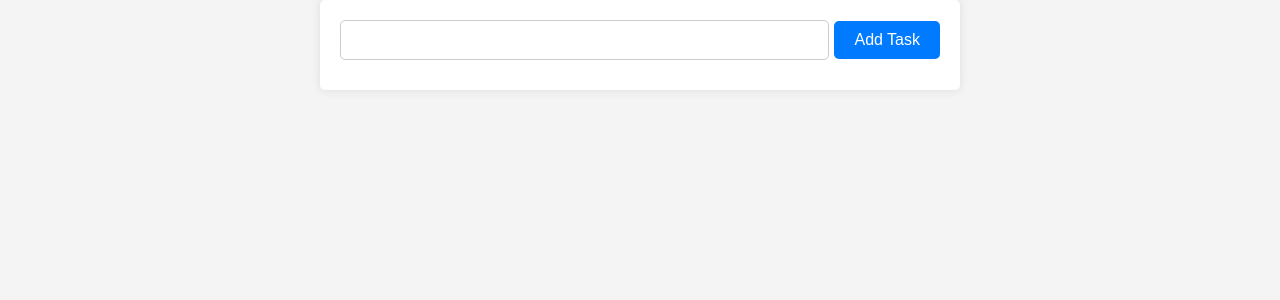
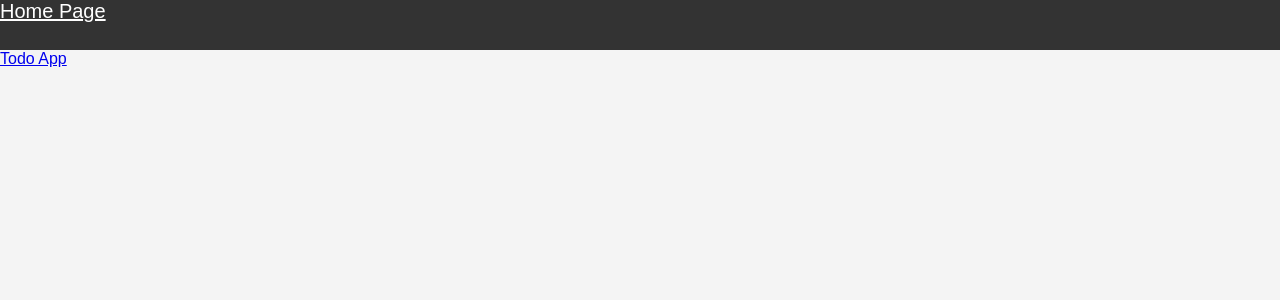
Before and after one commit to AbishekRepo/todo-vite, a React (Vite) app: page / in a window 1280 px wide. Shown: the top 300 px of the page. Built offline with nearby package versions, Linux system fonts and the light colour scheme.

Commit message:
feat: Impl of router

```diff
--- a/package.json
+++ b/package.json
@@ -13,6 +13,7 @@
     "react": "^18.2.0",
     "react-dom": "^18.2.0",
     "react-icons": "^4.11.0",
+    "react-router-dom": "^6.17.0",
     "uuid": "^9.0.1"
   },
   "devDependencies": {
--- a/src/App.jsx
+++ b/src/App.jsx
@@ -1,28 +1,10 @@
-import Form from "./components/Form";
-import List from "./components/List";
-import { useAppContext, AppProvider } from "./context/AppContext";
-
-function App() {
-  const { form, setForm, list, handleSumbit, close } = useAppContext();
-  return (
-    <div>
-      <div className="container">
-        <Form setForm={setForm} form={form} handleSumbit={handleSumbit} />
-      </div>
-      <div className="list-elements">
-        {list.map((item, index) => {
-          return <List key={index} list={item} close={close} />;
-        })}
-      </div>
-    </div>
-  );
-}
+import Router from "./Router";
 
 function MainApp() {
   return (
-    <AppProvider>
-      <App />
-    </AppProvider>
+    <>
+      <Router />
+    </>
   );
 }
 
--- /dev/null
+++ b/src/HomePage.jsx
@@ -0,0 +1,27 @@
+import { NavLink, Outlet } from "react-router-dom"
+
+export const AppList = () => {
+    return (
+        <>
+            <NavLink to='todo-app'>Todo App</NavLink>
+        </>
+    )
+}
+
+const navStyle = {
+    minHeight: '50px',
+    backgroundColor: '#333'
+}
+
+const HomePage = () => {
+    return (
+        <>
+            <nav className="navbar">
+                <NavLink className="navLink" to='/'>Home Page</NavLink>
+            </nav>
+            <Outlet />
+        </>
+    )
+}
+
+export default HomePage
--- /dev/null
+++ b/src/Router/index.jsx
@@ -0,0 +1,28 @@
+import React from 'react'
+import { BrowserRouter, Route, Routes } from 'react-router-dom'
+import routes from './routes'
+
+const Router = () => {
+    const getElement = (parent) => {
+        return (
+            <parent.component />
+        )
+    }
+
+    const getRoutes = (parent) => {
+        return (
+            <Route key={parent.path} path={parent.path} element={getElement(parent)}>
+                {parent.children && parent.children.map(child => getRoutes(child))}
+            </Route>
+        )
+    }
+    return (
+        <BrowserRouter>
+            <Routes>
+                {routes.map(parent => getRoutes(parent))}
+            </Routes>
+        </BrowserRouter>
+    )
+}
+
+export default Router
--- /dev/null
+++ b/src/Router/routes.js
@@ -0,0 +1,19 @@
+import HomePage, { AppList } from "../HomePage";
+import TodoApp from "../TodoApp";
+
+export default [
+    {
+        path: '/',
+        component: HomePage,
+        children: [
+            {
+                path: '',
+                component: AppList
+            },
+            {
+                path: 'todo-app',
+                component: TodoApp
+            },
+        ]
+    }
+]
--- /dev/null
+++ b/src/TodoApp/index.jsx
@@ -0,0 +1,31 @@
+import React from 'react'
+import List from '../components/List';
+import Form from '../components/Form';
+import { useTodoAppContext, TodoAppProvider } from './todoContext/TodoContext';
+
+const Todo = () => {
+    const { form, setForm, list, handleSubmit, close } = useTodoAppContext();
+
+    return (
+        <div>
+            <div className="container">
+                <Form setForm={setForm} form={form} handleSubmit={handleSubmit} />
+            </div>
+            <div className="list-elements">
+                {list.map((item, index) => {
+                    return <List key={index} list={item} close={close} />;
+                })}
+            </div>
+        </div>
+    )
+}
+
+const TodoApp = () => {
+    return (
+        <TodoAppProvider>
+            <Todo />
+        </TodoAppProvider>
+    )
+}
+
+export default TodoApp
--- a/src/context/AppContext.jsx
+++ b/src/TodoApp/todoContext/TodoContext.jsx
@@ -3,11 +3,11 @@ import { v4 as uuidv4 } from "uuid";
 
 const AppContext = createContext();
 
-export function useAppContext() {
+export function useTodoAppContext() {
   return useContext(AppContext);
 }
 
-export function AppProvider({ children }) {
+export function TodoAppProvider({ children }) {
   const [list, setList] = useState(getStoredItem() || []);
   const [form, setForm] = useState("");
 
@@ -22,7 +22,7 @@ export function AppProvider({ children }) {
     return storedItem ? JSON.parse(storedItem) : [];
   }
 
-  function handleSumbit(e) {
+  function handleSubmit(e) {
     e.preventDefault();
     const newText = {
       id: uniqueId,
@@ -49,7 +49,7 @@ export function AppProvider({ children }) {
     list,
     form,
     setForm,
-    handleSumbit,
+    handleSubmit,
     updateText,
     close,
   };
--- a/src/components/Form.jsx
+++ b/src/components/Form.jsx
@@ -1,8 +1,8 @@
 import React, { ChangeEvent, FormEvent } from "react";
 
-function Form({ form, setForm, handleSumbit }) {
+function Form({ form, setForm, handleSubmit }) {
   return (
-    <form onSubmit={handleSumbit} className="form-container">
+    <form onSubmit={handleSubmit} className="form-container">
       <input
         type="text"
         value={form}
--- a/src/components/List.jsx
+++ b/src/components/List.jsx
@@ -1,8 +1,8 @@
 import { FaPencilAlt, FaTimes } from "react-icons/fa";
-import { useAppContext } from "../context/AppContext";
+import { useTodoAppContext } from "../TodoApp/todoContext/TodoContext";
 
 function List({ list, close }) {
-  const { updateText } = useAppContext();
+  const { updateText } = useTodoAppContext();
 
   function handleUpdate(id) {
     const newData = prompt("Enter updated data");
--- a/src/index.css
+++ b/src/index.css
@@ -97,3 +97,14 @@ ul li {
   justify-content: space-between;
   align-items: center;
 }
+
+/* homepage style */
+.navbar {
+  min-height: 50px;
+  background-color: #333;
+
+  .navLink {
+    font-size: 20px;
+    color: #fff;
+  }
+}
```
Also changed, not shown: 1 other file (tests, documents, lock files or other folders).
